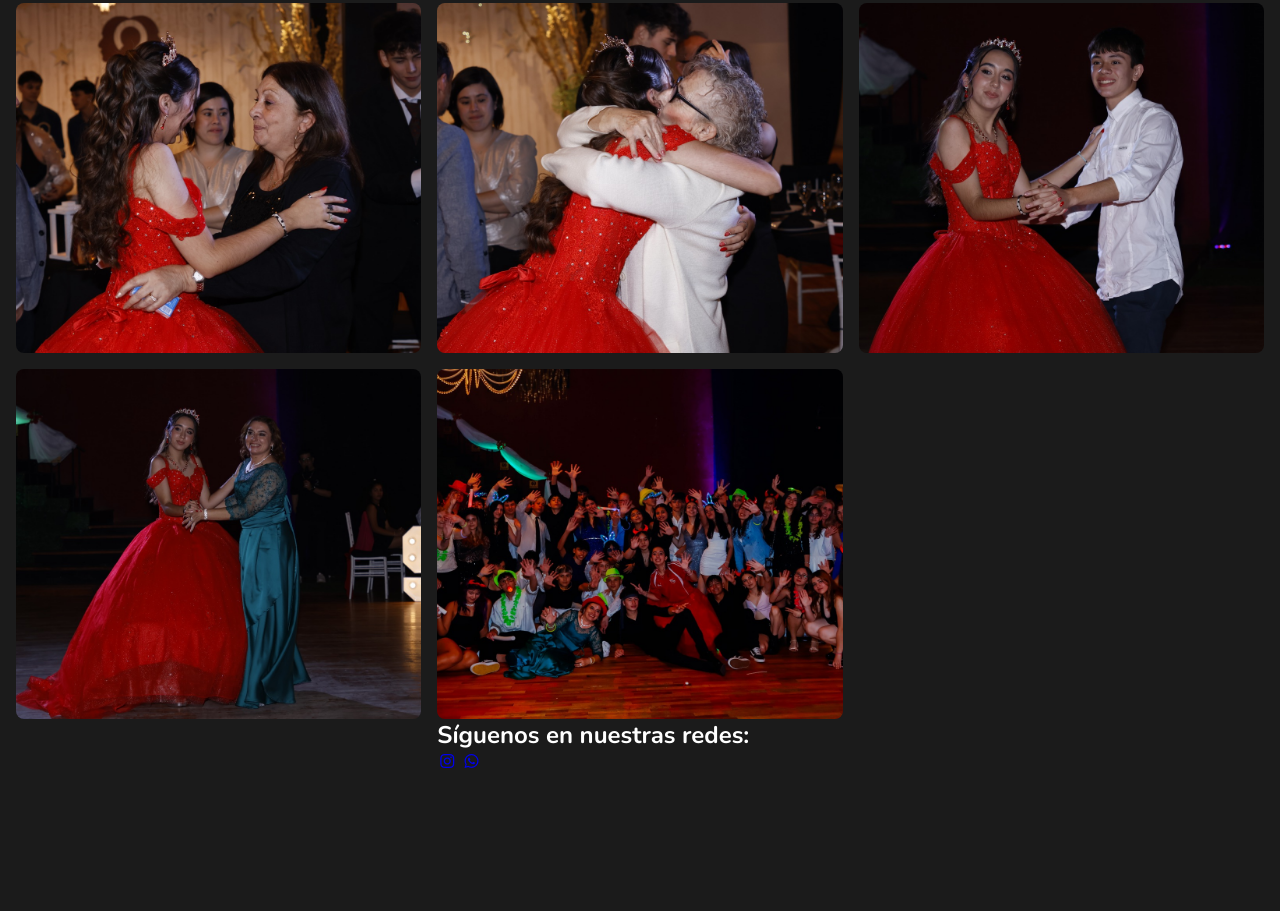
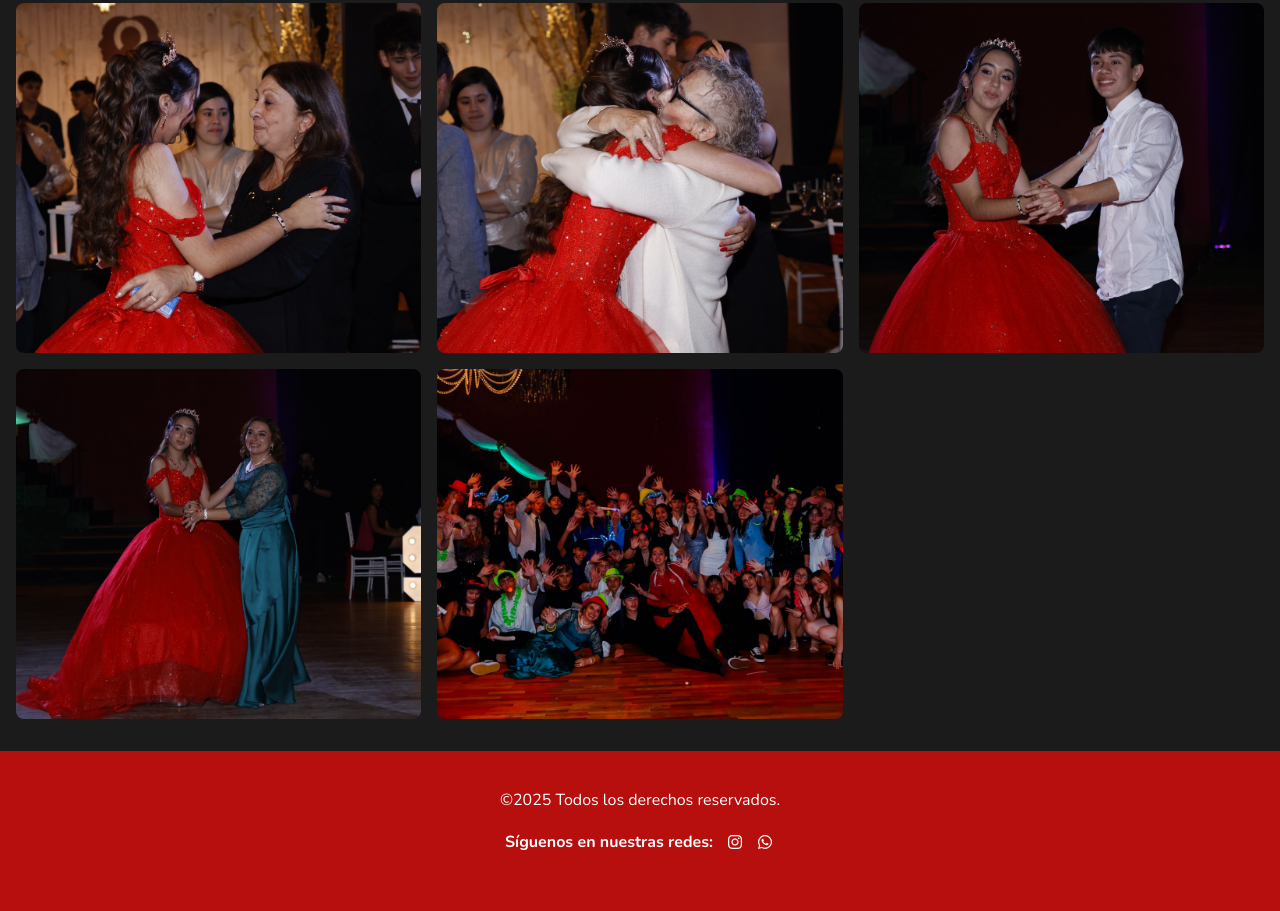
Before and after one commit to lorbeafus/Pablo-Fotografia, a website: page pages/15años.html in a window 1280 px wide. Shown: the part 693-1604 px from the top of the page. Before the commit the page ends 1498 px from the top, so only its background shows below. Drawn offline with nearby package versions, Linux system fonts and the light colour scheme; a web font is replaced by a local one.

Commit message:
todo listo

```diff
--- a/pages/15años.html
+++ b/pages/15años.html
@@ -79,6 +79,18 @@
                     <div class="producto">
                         <div class="img-box"><img src="../assets/IMG/15 (11).jpeg" alt="Producto 6"></div>
 
+                    </div>
+                </div>
+            </section>
+        </main>
+    </header>
+    <script src="../assets/js/menu.js"></script>
+</body>
+<footer>
+    <div class="footer-content">
+        <div class="copyright">
+            <p>&copy;2025 Todos los derechos reservados.</p>
+        </div>
         <div class="footer-bottom">
             <div class="footer-section social-links">
                 <h2>Síguenos en nuestras redes:</h2>
@@ -93,5 +105,4 @@
         </div>
     </div>
 </footer>
-
 </html>
```
Also changed, not shown: pages/bodas.html (+10 -0 lines), pages/bookpro.html (+11 -1 lines), pages/vistas.html (+14 -0 lines).
